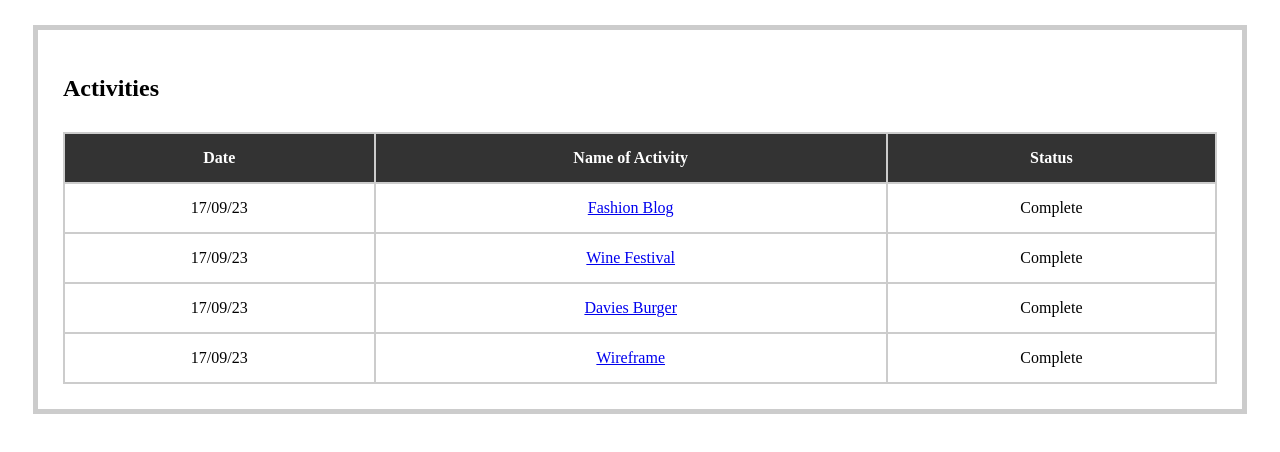
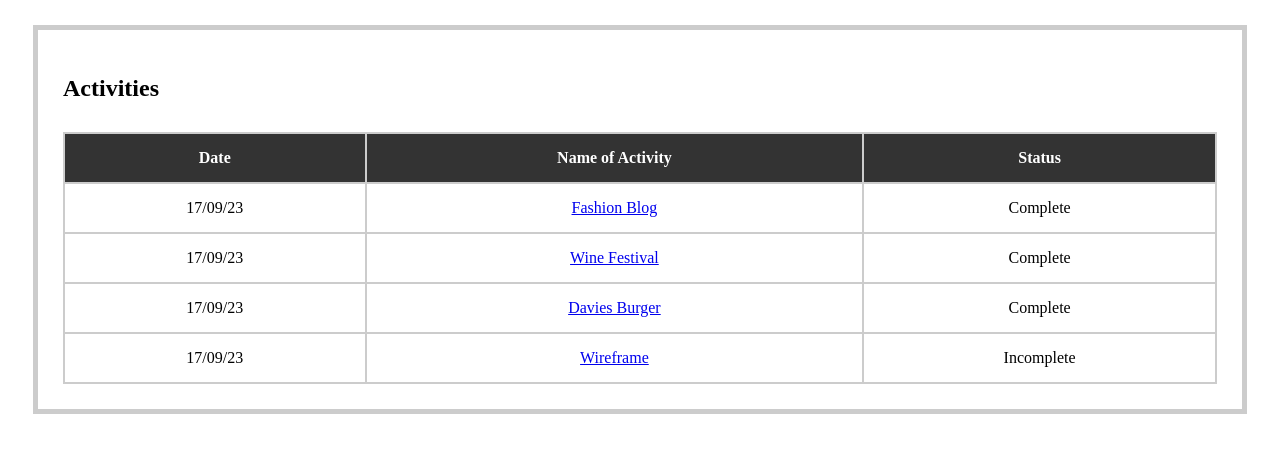
Before and after one commit to ilabonete/ilabonete.github.io, a plain HTML site: page index.html in a window 1280 px wide. Drawn offline with Linux system fonts and the light colour scheme.

Commit message:
Update index.html

```diff
--- a/index.html
+++ b/index.html
@@ -33,7 +33,7 @@
 		<tr>
             <td>17/09/23</td>
             <td><a href="https://ilabonete.github.io/practice/prelim_exam.html">Wireframe </a></td>
-            <td>Complete</td>
+            <td>Incomplete</td>
         </tr>
     </table>
 </section>
```
